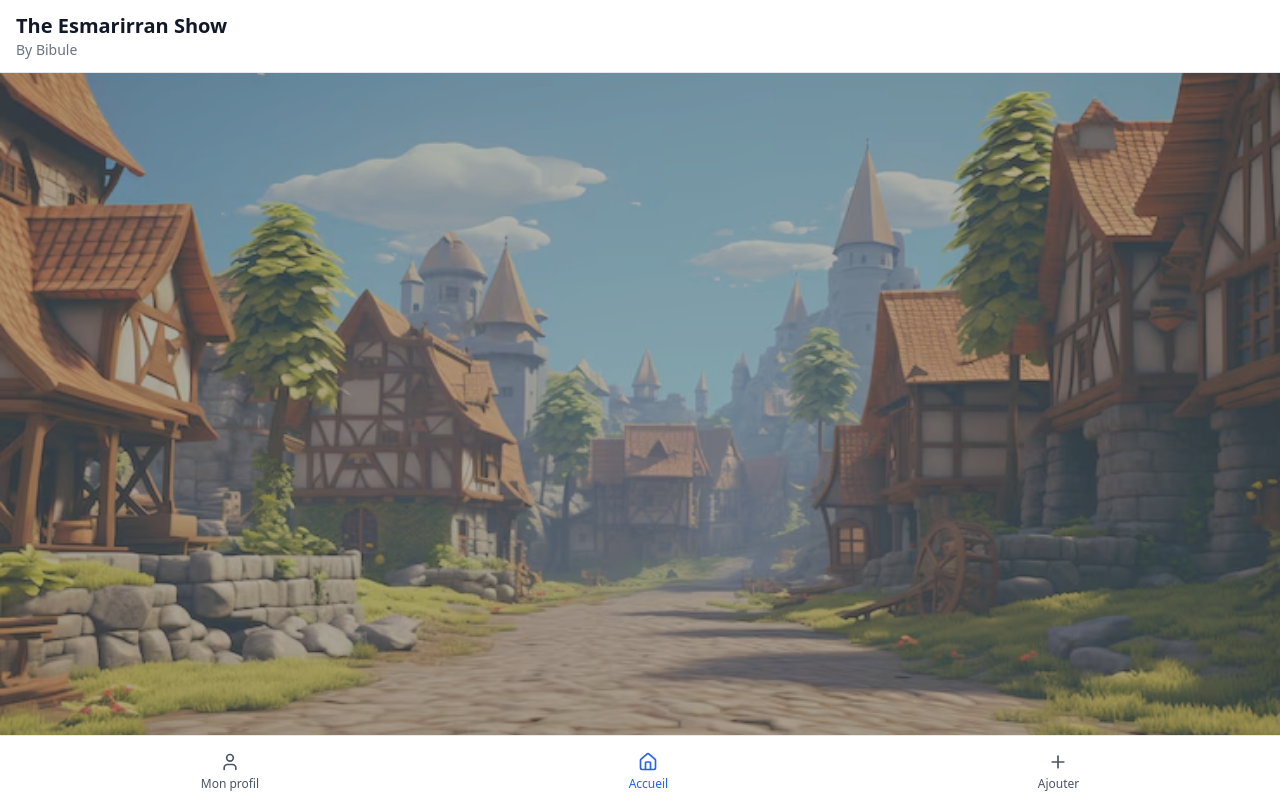
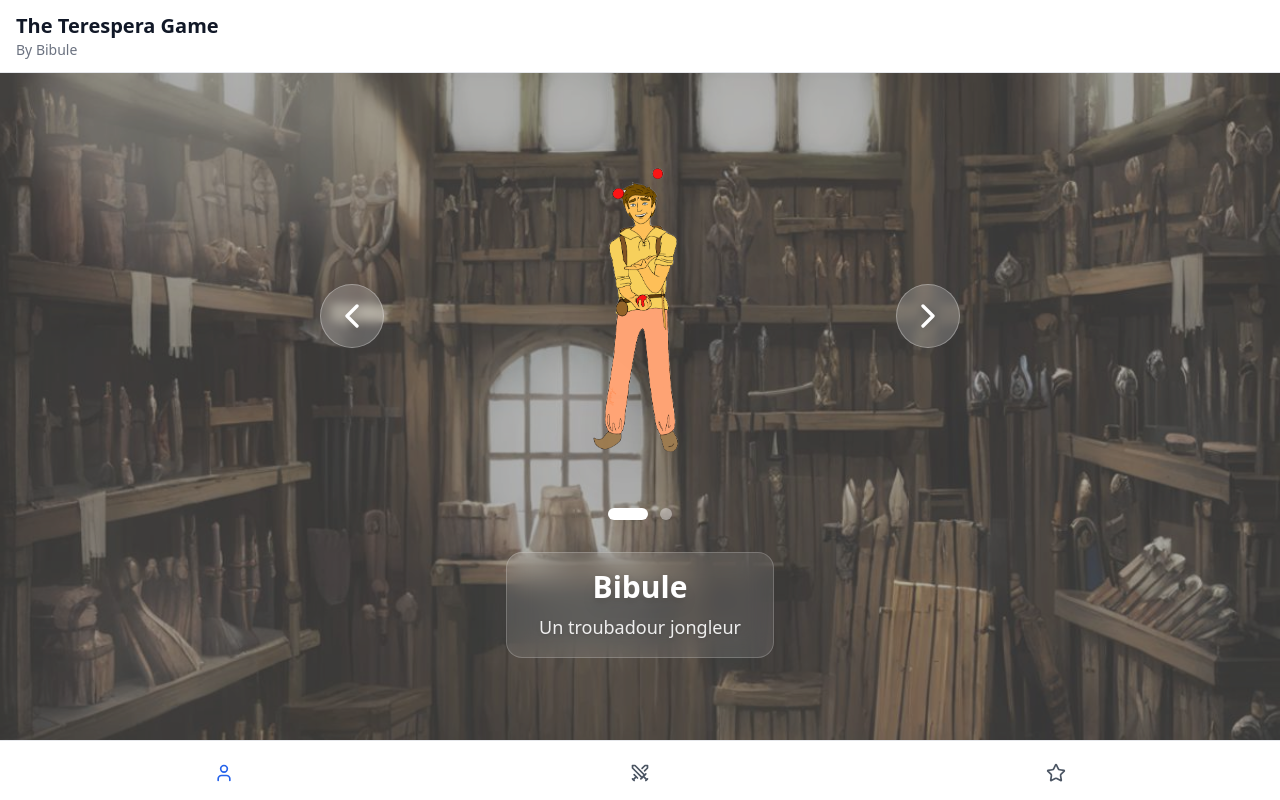
Before and after one commit to gilles-maurer/jeuTerespera, a React (Vite) app: page / in a window 1280 px wide. Built offline with nearby package versions, Linux system fonts and the light colour scheme.

Commit message:
update navigation bar

```diff
--- a/index.html
+++ b/index.html
@@ -8,7 +8,7 @@
     <meta name="apple-mobile-web-app-capable" content="yes" />
     <meta name="apple-mobile-web-app-status-bar-style" content="default" />
     <meta name="apple-mobile-web-app-title" content="Mon App" />
-    <title>Mon App Mobile</title>
+    <title>Terespera Game</title>
   </head>
   <body>
     <div id="root"></div>
--- a/src/App.tsx
+++ b/src/App.tsx
@@ -1,14 +1,14 @@
 import { useState } from 'react'
 import { MobileLayout, BottomNavigation, MainContent } from '@/components/layout'
-import { Home, Plus, User } from 'lucide-react'
+import { Swords, Star, User } from 'lucide-react'
 
 function App() {
-  const [activeTab, setActiveTab] = useState('home')
+  const [activeTab, setActiveTab] = useState('user')
 
   const navigationItems = [
     {
       id: 'user',
-      label: 'Mon profil',
+      label: 'Choix du personnage',
       icon: <User className="h-5 w-5" />,
       active: activeTab === 'user',
       onClick: () => setActiveTab('user')
@@ -16,7 +16,7 @@ function App() {
     {
       id: 'home',
       label: 'Accueil',
-      icon: <Home className="h-5 w-5" />,
+      icon: <Swords className="h-5 w-5" />,
       active: activeTab === 'home',
       onClick: () => setActiveTab('home')
     },
@@ -24,7 +24,7 @@ function App() {
     {
       id: 'add',
       label: 'Ajouter',
-      icon: <Plus className="h-5 w-5" />,
+      icon: <Star className="h-5 w-5" />,
       active: activeTab === 'add',
       onClick: () => setActiveTab('add')
     },
--- a/src/components/layout/BottomNavigation.tsx
+++ b/src/components/layout/BottomNavigation.tsx
@@ -75,7 +75,7 @@ export function BottomNavigation({ items = defaultItems, className }: BottomNavi
             "text-xs font-medium transition-colors",
             item.active ? "text-primary" : "text-gray-600"
           )}>
-            {item.label}
+            {/* {item.label} */}
           </span>
         </Button>
       ))}
--- a/src/components/layout/MainContent.tsx
+++ b/src/components/layout/MainContent.tsx
@@ -14,12 +14,12 @@ interface MainContentProps {
 
 export function MainContent({ activeTab, className }: MainContentProps) {
   return (
-    <div className={cn("h-full flex flex-col bg-gray-50", className)}>
+    <div className={cn("h-full flex flex-col bg-gray-50 overflow-hidden", className)}>
       {/* Header */}
       <header className="bg-white border-b border-gray-200 px-4 py-3 flex-shrink-0">
         <div className="flex items-center justify-between">
           <div>
-            <h1 className="text-xl font-bold text-gray-900">The Esmarirran Show</h1>
+            <h1 className="text-xl font-bold text-gray-900">The Terespera Game</h1>
             <p className="text-sm text-gray-500">By Bibule</p>
           </div>
           {/* <div className="flex items-center gap-2">
@@ -33,10 +33,12 @@ export function MainContent({ activeTab, className }: MainContentProps) {
         </div>
       </header>
 
-      {/* Contenu scrollable */}
-      {activeTab === 'home' && <Game/>}
-      {activeTab === 'user' && <User/>}
-      {activeTab === 'add' && <Add/>}
+      {/* Contenu scrollable - prend l'espace restant */}
+      <div className="flex-1 overflow-hidden">
+        {activeTab === 'home' && <Game/>}
+        {activeTab === 'user' && <User/>}
+        {activeTab === 'add' && <Add/>}
+      </div>
     </div>
   )
 }
--- a/src/components/layout/User/User.tsx
+++ b/src/components/layout/User/User.tsx
@@ -1,5 +1,4 @@
 import { useState } from 'react'
-import { Card, CardContent } from '@/components/ui/card'
 import { Button } from '@/components/ui/button'
 import { cn } from '@/lib/utils'
 import { ChevronLeft, ChevronRight } from 'lucide-react'
@@ -21,7 +20,6 @@ interface UserProps {
 export function User({ className }: UserProps) {
   const characters: Character[] = charactersData.characters
   const [currentIndex, setCurrentIndex] = useState(0)
-  const [selectedCharacter, setSelectedCharacter] = useState<string | null>(null)
 
   const currentCharacter = characters[currentIndex]
 
@@ -39,7 +37,6 @@ export function User({ className }: UserProps) {
 
   const changeCharacter = (index: number) => {
     const newCharacter = characters[index];
-    setSelectedCharacter(newCharacter.id);
     // Ici vous pouvez sauvegarder le choix dans le localStorage ou un état global
     localStorage.setItem('selectedCharacter', newCharacter.id);
   }
```
